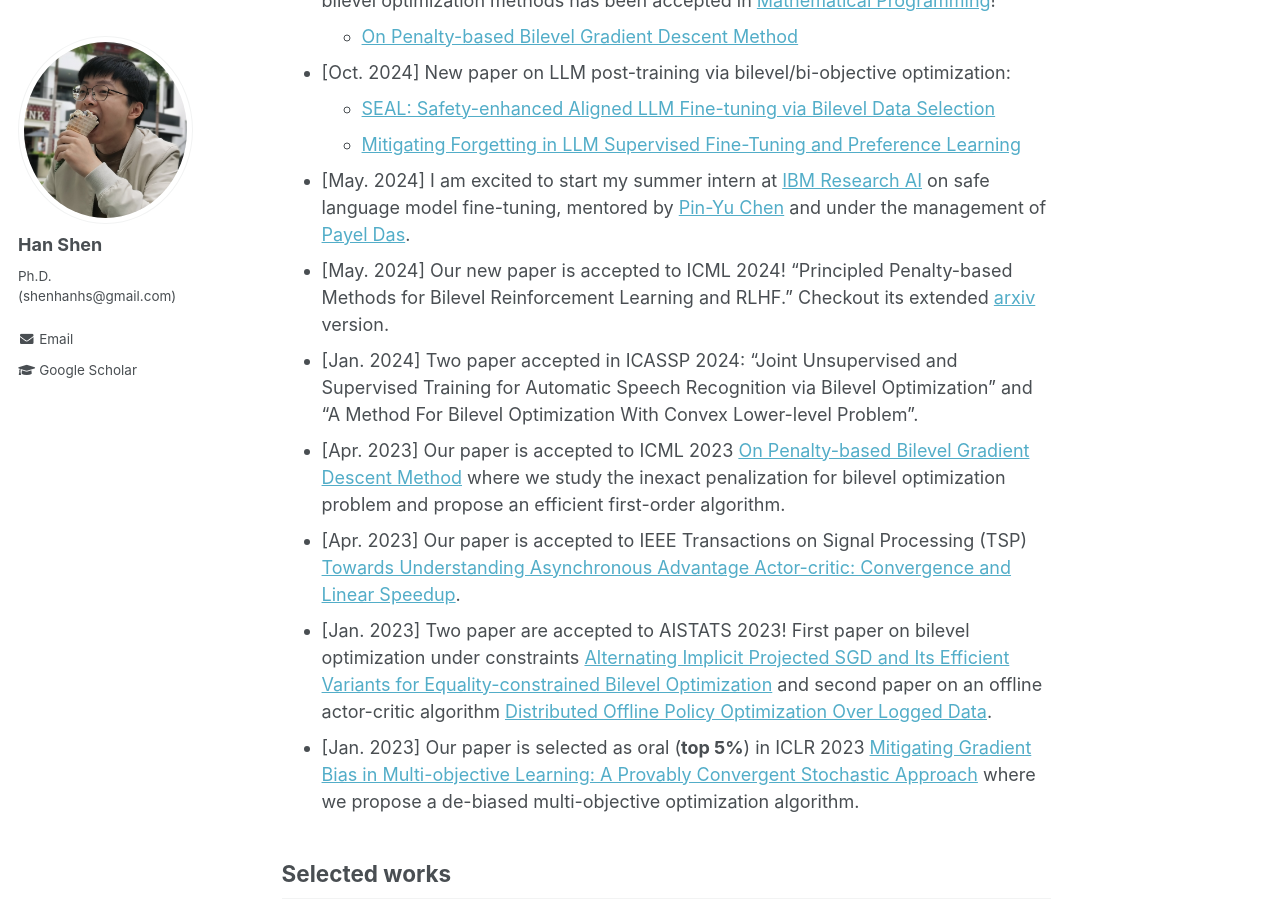
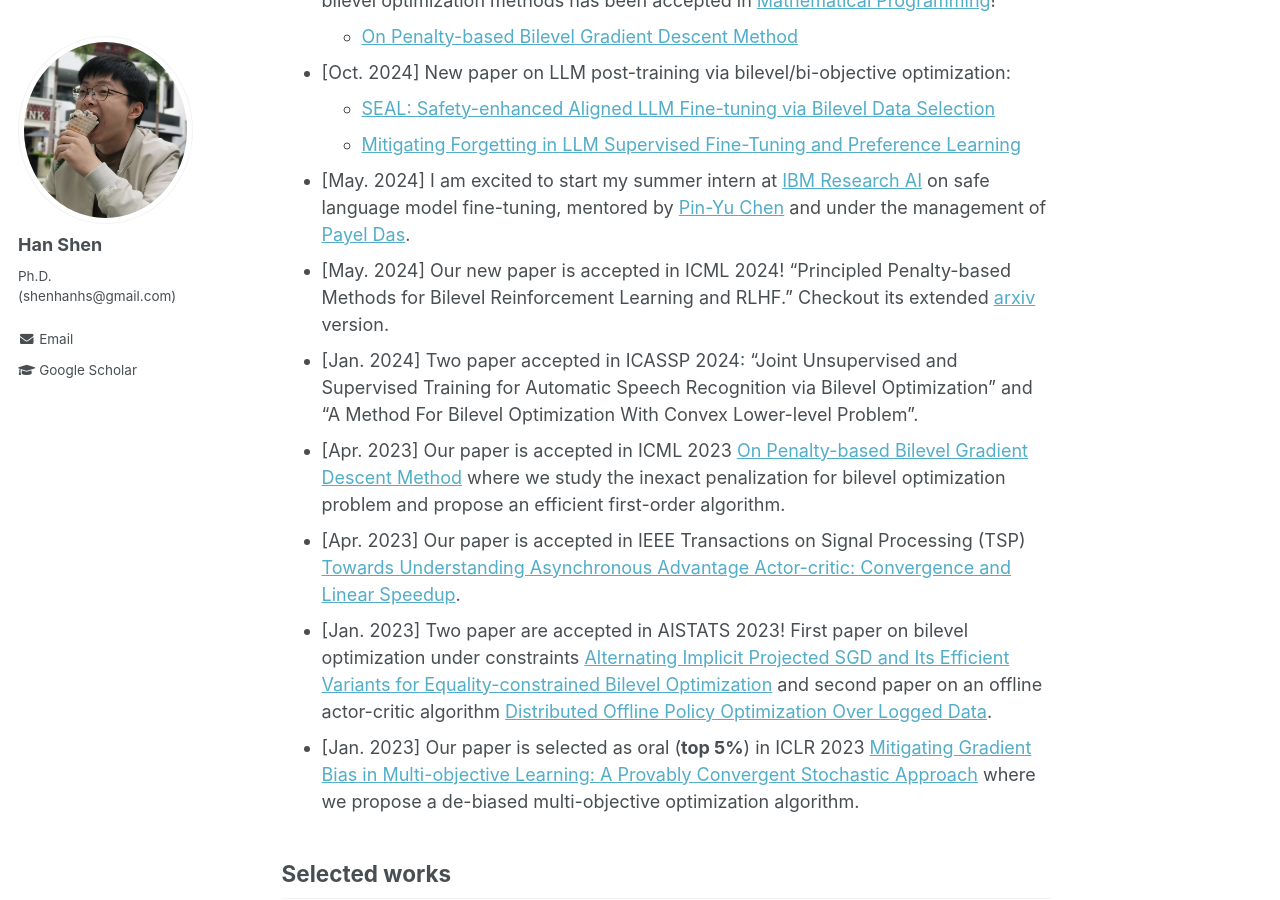
Before and after one commit to hanshen95/hanshen95.github.io, a Jekyll site: the page built from _pages/about.md, in a window 1280 px wide and 900 px high, scrolled down 542 px. Built offline with Jekyll 4.4.1, drawn with Linux system fonts in a browser that asks for light colours.

```diff
--- a/_pages/about.md
+++ b/_pages/about.md
@@ -36,11 +36,11 @@ My research spans the areas of optimization algorithms and machine learning, cov
   * [SEAL: Safety-enhanced Aligned LLM Fine-tuning via Bilevel Data Selection](https://arxiv.org/abs/2410.07471)
   * [Mitigating Forgetting in LLM Supervised Fine-Tuning and Preference Learning](https://arxiv.org/abs/2410.15483)
 * [May. 2024] I am excited to start my summer intern at [IBM Research AI](https://research.ibm.com/artificial-intelligence) on safe language model fine-tuning, mentored by [Pin-Yu Chen](https://sites.google.com/site/pinyuchenpage/) and under the management of [Payel Das](https://scholar.google.com/citations?user=1vs31MgAAAAJ&hl=en).
-* [May. 2024] Our new paper is accepted to ICML 2024! "Principled Penalty-based Methods for Bilevel Reinforcement Learning and RLHF." Checkout its extended [arxiv](https://arxiv.org/abs/2402.06886) version.
+* [May. 2024] Our new paper is accepted in ICML 2024! "Principled Penalty-based Methods for Bilevel Reinforcement Learning and RLHF." Checkout its extended [arxiv](https://arxiv.org/abs/2402.06886) version.
 * [Jan. 2024] Two paper accepted in ICASSP 2024: "Joint Unsupervised and Supervised Training for Automatic Speech Recognition via Bilevel Optimization" and "A Method For Bilevel Optimization With Convex Lower-level Problem".
-* [Apr. 2023] Our paper is accepted to ICML 2023 [On Penalty-based Bilevel Gradient Descent Method](https://arxiv.org/abs/2302.05185) where we study the inexact penalization for bilevel optimization problem and propose an efficient first-order algorithm.
-* [Apr. 2023] Our paper is accepted to IEEE Transactions on Signal Processing (TSP) [Towards Understanding Asynchronous Advantage Actor-critic: Convergence and Linear Speedup](https://arxiv.org/abs/2012.15511).
-* [Jan. 2023] Two paper are accepted to AISTATS 2023! First paper on bilevel optimization under constraints [Alternating Implicit Projected SGD and Its Efficient Variants for Equality-constrained Bilevel Optimization](https://arxiv.org/abs/2211.07096) and second paper on an offline actor-critic algorithm [Distributed Offline Policy Optimization Over Logged Data](https://hanshen95.github.io/).
+* [Apr. 2023] Our paper is accepted in ICML 2023 [On Penalty-based Bilevel Gradient Descent Method](https://arxiv.org/abs/2302.05185) where we study the inexact penalization for bilevel optimization problem and propose an efficient first-order algorithm.
+* [Apr. 2023] Our paper is accepted in IEEE Transactions on Signal Processing (TSP) [Towards Understanding Asynchronous Advantage Actor-critic: Convergence and Linear Speedup](https://arxiv.org/abs/2012.15511).
+* [Jan. 2023] Two paper are accepted in AISTATS 2023! First paper on bilevel optimization under constraints [Alternating Implicit Projected SGD and Its Efficient Variants for Equality-constrained Bilevel Optimization](https://arxiv.org/abs/2211.07096) and second paper on an offline actor-critic algorithm [Distributed Offline Policy Optimization Over Logged Data](https://hanshen95.github.io/).
 * [Jan. 2023] Our paper is selected as oral (<b>top 5%</b>) in ICLR 2023 [Mitigating Gradient Bias in Multi-objective Learning: A Provably Convergent Stochastic Approach](https://arxiv.org/abs/2210.12624) where we propose a de-biased multi-objective optimization algorithm.
 
 <!-- <font color="gray"> </font> -->
```
